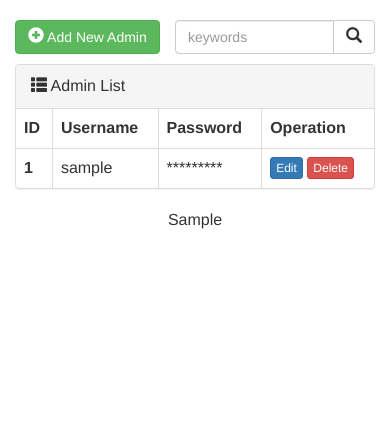
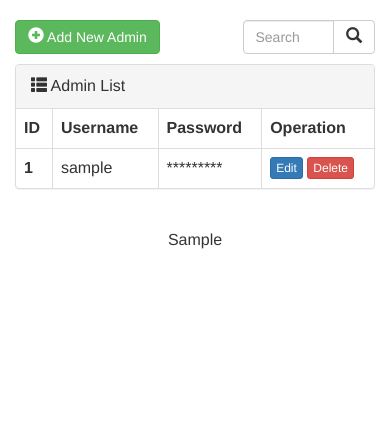
Before and after one commit to mabin9527/employment-system, a Django app: template templates/admin_list.html in a window 390 px wide. Shown: the part 52-500 px from the top of the page. Run offline with Django 3.2, Linux system fonts and the light colour scheme; the template is opened without the code that fills it: most values are stand-ins (such as "Sample title", 1, 10 or a date in 2020); some libraries are stand-ins or nearby versions.

Commit message:
Adjust the code for responsive page

```diff
--- a/my_app/utils/pagination.py
+++ b/my_app/utils/pagination.py
@@ -6,7 +6,7 @@
     Build reusable pagination class
     """
 
-    def __init__(self, request, queryset, page_size=10, page_param='page', plus=5):
+    def __init__(self, request, queryset, page_size=8, page_param='page', plus=5):
         """
         :param request: The requested object
         :param page_size: The amount of data displayed per page
--- a/templates/admin_list.html
+++ b/templates/admin_list.html
@@ -5,16 +5,19 @@
 {% endblock %}
 
 {% block content %}
-<div class="container">
+<div class="container-fluid">
+  <div class="row">
     <div style="margin-bottom: 10px;" class="clearfix">
+      <div class="col-xs-7">
         <a class="btn btn-success" href="/admin/add/">
           <span class="glyphicon glyphicon-plus-sign" aria-hidden="true"></span>
           Add New Admin
         </a>
-      <div style="float: right; width: 200px">
+      </div>
+      <div class="col-xs-5">
         <form method="get">
           <div class="input-group">
-            <input type="text" name="search" class="form-control" placeholder="keywords" value="{{ search_data }}">
+            <input type="text" name="search" class="form-control" placeholder="Search" value="{{ search_data }}">
             <span class="input-group-btn">
               <button class="btn btn-default" type="submit">
                 <span class="glyphicon glyphicon-search" aria-hidden="true"></span>
@@ -24,12 +27,13 @@
         </form>
       </div>
     </div>
-
+  </div>
     <div class="panel panel-default">
       <div class="panel-heading">
         <span class="glyphicon glyphicon-th-list" aria-hidden="true"></span>
         Admin List
       </div>
+      <div class="table-responsive">
         <table class="table table-bordered">
           <thead>
             <tr>
@@ -54,11 +58,12 @@
           </tbody>
         </table>
       </div>
+    </div>
 
   <!-- Modal from Bootstrap-->
   <div class="modal fade" id="myModal" tabindex="-1" role="dialog" aria-labelledby="myModalLabel">
-    <div class="modal-dialog" role="document">
-      <div class="alert alert-danger alert-dismissible fade in" role="alert">
+    <div class="modal-dialog row" role="document">
+      <div class="alert alert-danger alert-dismissible fade in col-xs-12" role="alert">
         <h4>Are you sure you want to perform this action?</h4>
         <p style="text-align: right;">
           <button type="button" class="btn btn-danger btnConfirmDelete"> Confirm </button>
@@ -67,11 +72,12 @@
       </div>
     </div>
   </div>
-
+  <div class="row">
+    <div class="col-xs-12">
       <ul class="pagination">
         {{ page_string }}
       </ul>
-
     </div>
-
+  </div>
+</div>
 {% endblock %}
```
Also changed, not shown: templates/depart_list.html (+7 -3 lines), templates/employee_list.html (+9 -4 lines). Lines whose indentation alone changed are shown as unchanged.
